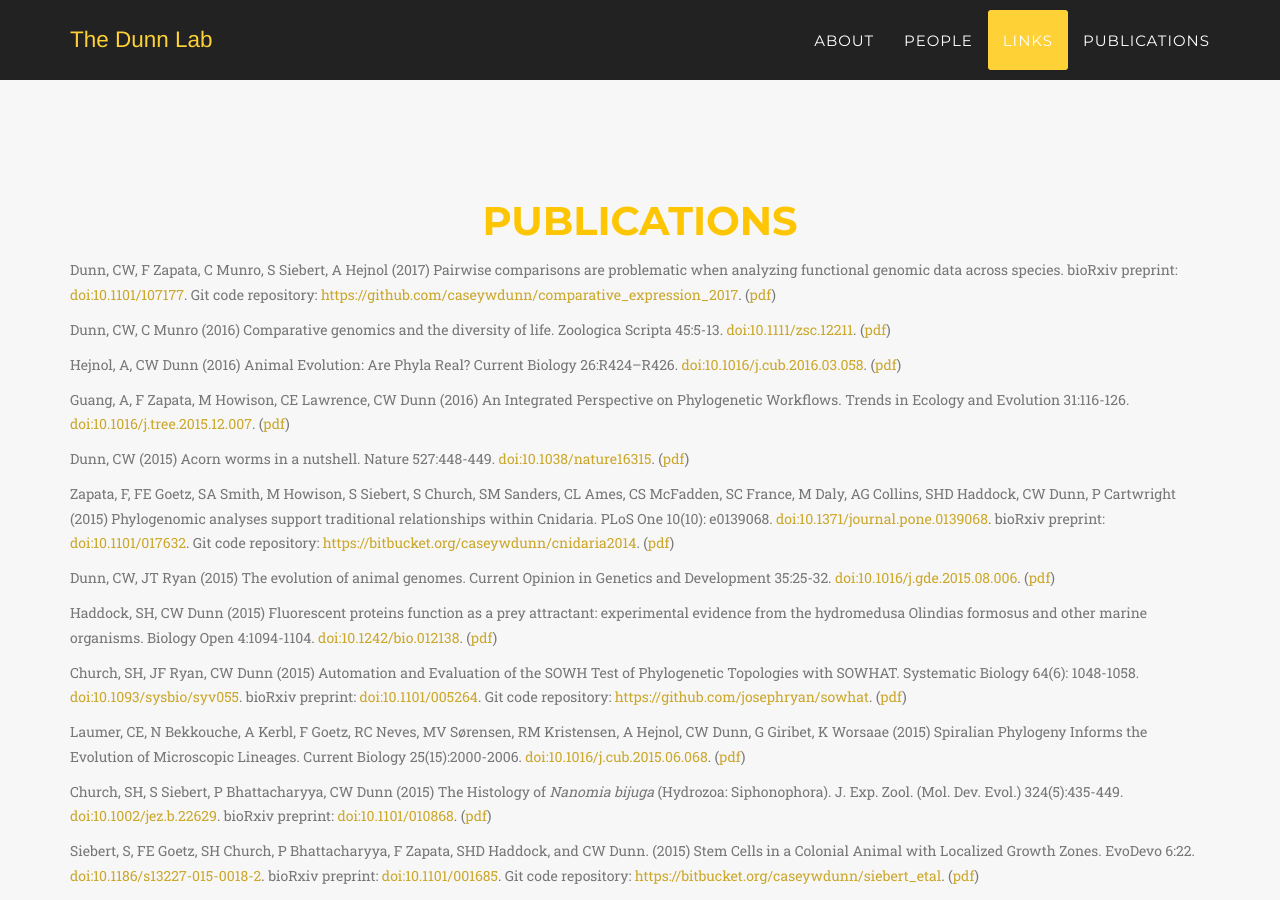
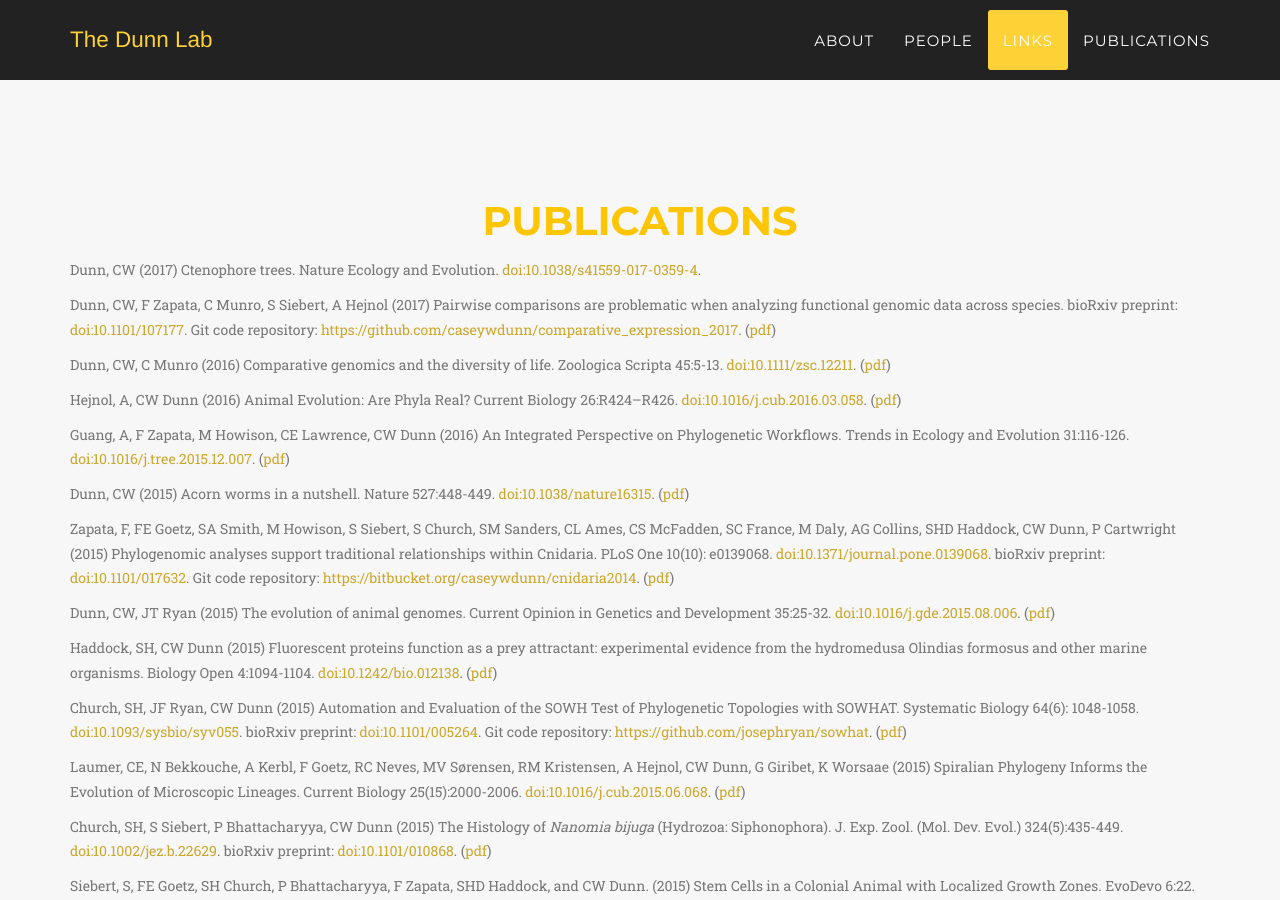
Before and after one commit to caseywdunn/caseywdunn.github.io, a Jekyll site: the page built from index.html, in a window 1280 px wide and 900 px high, scrolled down 8081 px. Built offline with Jekyll 4.4.1, drawn with Linux system fonts in a browser that asks for light colours; some web fonts are replaced.

Commit message:
new paper

```diff
--- a/_includes/publications.html
+++ b/_includes/publications.html
@@ -6,6 +6,10 @@
                     <h2 class="section-heading">Publications</h2>
                 </div>
             </div>
+
+<div class="box"><div class="box-title"></div><div class="box-body">
+	<p class="text-muted"> Dunn, CW (2017) Ctenophore trees. Nature Ecology and Evolution. <a href="http://dx.doi.org/10.1038/s41559-017-0359-4">doi:10.1038/s41559-017-0359-4</a>. </p>
+</div><div class="box-footer"> </div></div>
 
 <div class="box"><div class="box-title"></div><div class="box-body">
 	<p class="text-muted"> Dunn, CW, F Zapata, C Munro, S Siebert, A Hejnol (2017) Pairwise comparisons are problematic when analyzing functional genomic data across species. bioRxiv preprint: <a href="https://doi.org/10.1101/107177">doi:10.1101/107177</a>. Git code repository: <a href="https://github.com/caseywdunn/comparative_expression_2017">https://github.com/caseywdunn/comparative_expression_2017</a>. (<a href="assets/">pdf</a>) </p>
```
Also changed, not shown: 1 other file.
